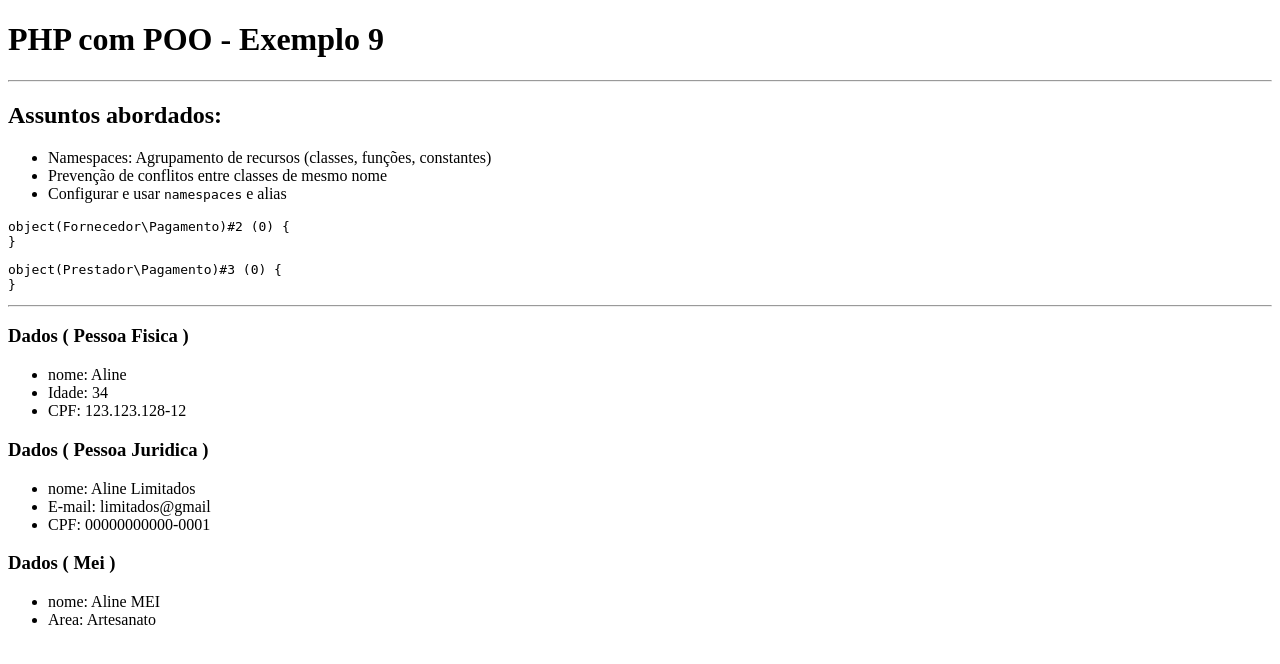
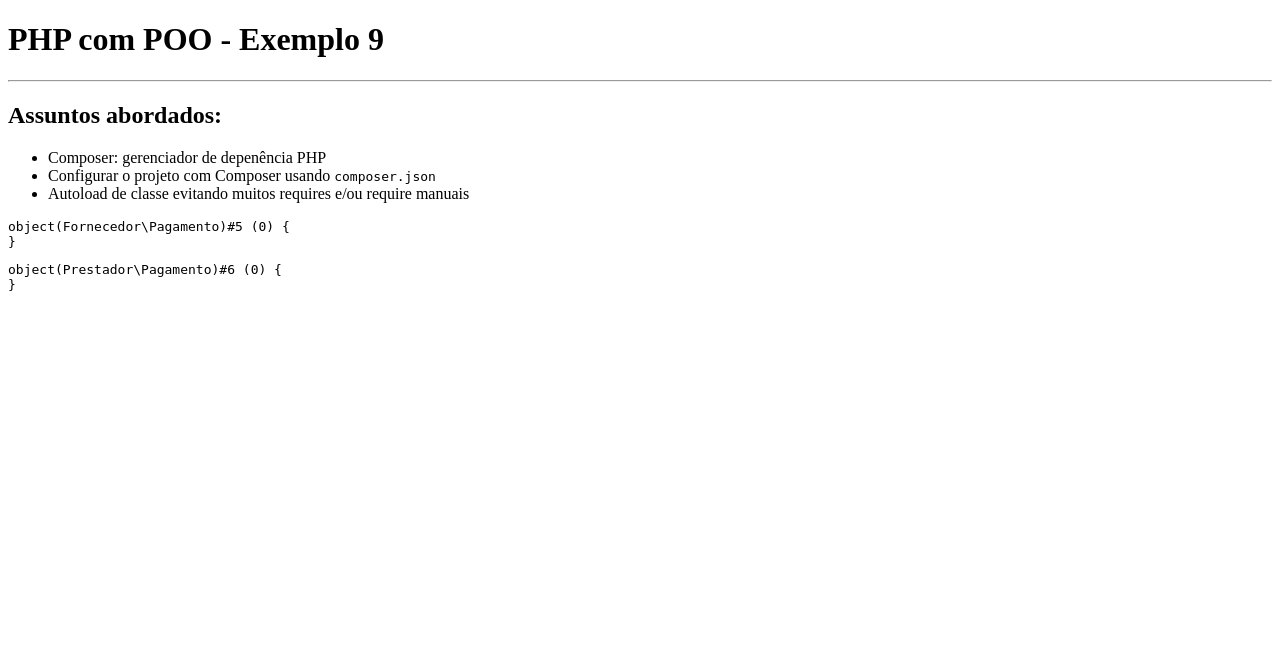
Before and after one commit to AlineMachadoTeixeira/aulas-php-poo, a PHP site: page / in a window 1280 px wide. Shown: the top 664 px of the page. Run offline with PHP 8.4, Linux system fonts and the light colour scheme.

Commit message:
Composer

```diff
--- a/index.php
+++ b/index.php
@@ -12,9 +12,9 @@
     <hr>
     <h2>Assuntos abordados:</h2>
     <ul>
-        <li>Namespaces: Agrupamento de recursos (classes, funções, constantes)</li>
-        <li>Prevenção de conflitos entre classes de mesmo nome</li>
-        <li>Configurar e usar <code>namespaces</code> e alias</li>
+        <li>Composer: gerenciador de depenência PHP</li>
+        <li>Configurar o projeto com Composer usando <code>composer.json</code></li>
+        <li>Autoload de classe evitando muitos requires e/ou require manuais</li>
     </ul>
 
     <?php
@@ -22,27 +22,28 @@
 
     use Fornecedor\Pagamento;
     use Prestador\Pagamento as PrestadorPagamento;
-    use Tabajara\MEI;
-    use Tabajara\PessoaFisica;
-    use Tabajara\PessoaJuridica;
-    /* DE cima usamos o use um por um agora em baixo vamos fazer o use como classe */
-    //use Tabajara\{MEI, PessoaFisica, PessoaJuridica };
+    use Tabajara\{MEI, PessoaFisica, PessoaJuridica };
 
     require_once "src/fornecedores/Pagamento.php";
     require_once "src/prestadores/Pagamento.php";
+    require_once "src/PessoaFisica.php";
+     $tabajaraPF = new PessoaFisica;
+     $tabajaraPF->setNome("Aline");
+     $tabajaraPF->setIdade(34);
+     $tabajaraPF->setCpf("123.123.128-12");
 
-    //Forma 1 de usar classe com namespaces
-    //$pagamentoFornecedor = new Fornecedor\Pagamento;
-    //$pagamentoPrestador = new Prestador\Pagamento;
+     require_once "src/PessoaJuridica.php";
+     $tabajaraPJ = new PessoaJuridica;
+     $tabajaraPJ->setNome("Aline Limitados");
+     $tabajaraPJ->setEmail("limitados@gmail");
+     $tabajaraPJ->setCnpj("00000000000-0001");
 
-    //Forma 2 de usar classe com namespaces
-    //use Fornecedor\Pagamento;
-    //use Prestador\Pagamento as PrestadorPagamento;
-                          //as PrestadorPagamento; é um apelido, poís não pode ter o mesmo nome (Pagamento)
-    //$pagamentoFornecedor = new Pagamento;
-    //$pagamentoPrestador = new Prestador\Pagamento // objeto através do alias
+     require_once "src/MEI.php";
+     $tabajaraMEI = new MEI;
+     $tabajaraMEI->setNome("Aline MEI");
+     $tabajaraMEI->setAreaDeAtuacao("Artesanato");
 
-    //Forma 3 de usar classe com namespaces
+
     $pagamentoFornecedor = new Pagamento;
     $pagamentoPrestador = new PrestadorPagamento;
 
@@ -51,71 +52,9 @@
     <pre><?=var_dump($pagamentoFornecedor)?></pre>
     <pre><?=var_dump($pagamentoPrestador)?></pre>
 
-    <hr>
 
-    <!--  Exercicio
-     - Criar objeto cliente PF, cliente PJ e cliente MEI
-     - Coloque alguns dados usando setters
-     - Exiba alguns dados no HTML  -->
 
-     <?php
-     require_once "src/PessoaFisica.php";
-     //use está na linha 26
-     $tabajaraPF = new PessoaFisica;
-     $tabajaraPF->setNome("Aline");
-     $tabajaraPF->setIdade(34);
-     $tabajaraPF->setCpf("123.123.128-12");
 
-     require_once "src/PessoaJuridica.php";
-     //use está na linha 27
-     $tabajaraPJ = new PessoaJuridica;
-     $tabajaraPJ->setNome("Aline Limitados");
-     $tabajaraPJ->setEmail("limitados@gmail");
-     $tabajaraPJ->setCnpj("00000000000-0001");
-
-     require_once "src/MEI.php";
-     //use está na linha 25
-     $tabajaraMEI = new MEI;
-     $tabajaraMEI->setNome("Aline MEI");
-     $tabajaraMEI->setAreaDeAtuacao("Artesanato");
-     ?>
-
-     <h3>Dados ( Pessoa Fisica )</h3>
-     <ul>
-        <li>
-            nome: <?=$tabajaraPF->getNome()?>
-        </li>
-        <li>
-            Idade: <?=$tabajaraPF->getIdade()?>
-        </li>
-        <li>
-            CPF: <?=$tabajaraPF->getCpf()?>
-        </li>
-     </ul>
-
-     <h3>Dados ( Pessoa Juridica )</h3>
-     <ul>
-        <li>
-            nome: <?=$tabajaraPJ->getNome()?>
-        </li>
-        <li>
-            E-mail: <?=$tabajaraPJ->getEmail()?>
-        </li>
-        <li>
-            CPF: <?=$tabajaraPJ->getCnpj()?>
-        </li>
-     </ul>
-
-     <h3>Dados ( Mei )</h3>
-     <ul>
-        <li>
-            nome: <?=$tabajaraMEI->getNome()?>
-        </li>
-        <li>
-            Area: <?=$tabajaraMEI->getAreaDeAtuacao()?>
-        </li>
-
-     </ul>
 
 
 </body>
```
Also changed, not shown: README.md.
